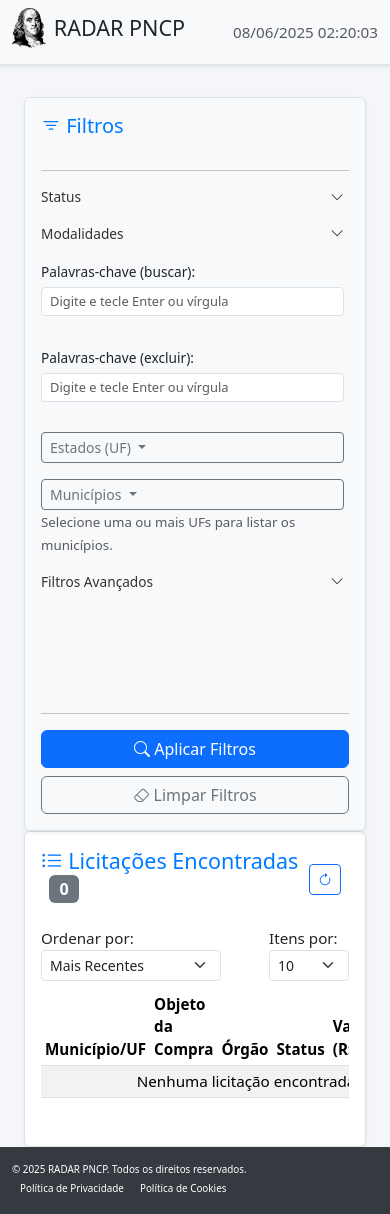
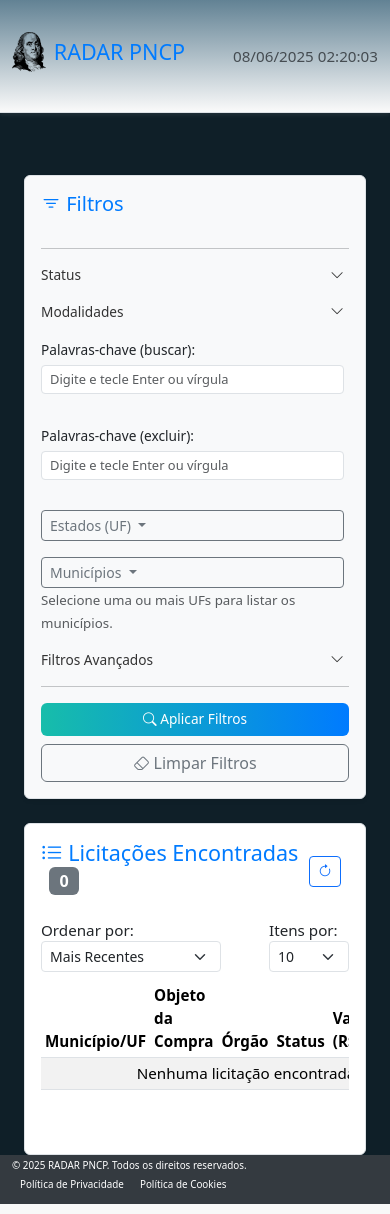
Before and after one commit to BroJhonson/plataforma-licitacoes, a Flask app: page / in a window 390 px wide. Run offline with Flask 3, Linux system fonts and the light colour scheme; data that the repository does not hold is empty.

Commit message:
concluindo design

```diff
--- a/frontend/static/css/style.css
+++ b/frontend/static/css/style.css
@@ -1,77 +1,74 @@
-/* static/css/style.css */
-
+/* Estilização geral do corpo da página */
 body {
     display: flex;
     flex-direction: column;
     min-height: 100vh; /* Garante que o rodapé fique no fim da página, mesmo com pouco conteúdo */
     font-size: 0.95rem;
-    background-color: #f4f6f9; /* Um cinza bem claro para o fundo geral */
+    background-color: #0f1f28; /* Fundo do site alterado para verde levemente azul */
 }
 
-/* Estilo para o cabeçalho (se precisar de ajustes) */
+/* Estilo para o cabeçalho da página */
 header.border-bottom {
-    background-color: #ffffff; /* Cabeçalho com fundo branco */
-    box-shadow: 0 2px 4px rgba(0,0,0,.08); /* Sombra sutil no cabeçalho */
-    /* Se quiser o cabeçalho fixo no topo:
-    position: fixed;
-    top: 0;
-    left: 0;
-    right: 0;
-    z-index: 1030;
-    */
+    background: linear-gradient(to bottom, #628294, #fafafa); /* Degradê vertical de verde-azulado para azul */
+    box-shadow: 0 2px 4px rgba(255, 255, 255, 0.08); /* Sombra sutil mantida */
+    padding: 1.5rem 0; /* Aumenta a altura do cabeçalho com mais padding vertical */
+    min-height: 80px; /* Define uma altura mínima para o cabeçalho */
+    /* position: fixed; top: 0; left: 0; right: 0; z-index: 1030; - Descomente para fixar o cabeçalho */
+}
+header.border-bottom .fs-4 {
+    color: #007bff; /* Define a cor da fonte como branco para "RADAR PNCP" */
 }
 
-/* Se o header for fixo, o .main-content precisará de um padding-top
-   para não ficar escondido atrás do header. Ex: 70px se o header tiver essa altura. */
+/* Estilo para o conteúdo principal, abaixo do cabeçalho */
 .main-content {
     flex-grow: 1; /* Faz o conteúdo principal ocupar o espaço restante */
-    /* padding-top: 70px; */ /* Descomente e ajuste se o header for fixo */
+    padding-top: 30px; /* Ajusta o padding-top para evitar que o conteúdo fique atrás do cabeçalho ampliado */
 }
 
-/* Painel de Filtros Fixo à Esquerda */
+/* Estilo para o painel de filtros fixo à esquerda */
 #painel-filtros-fixo {
-    position: -webkit-sticky; /* Para Safari */
+    position: -webkit-sticky; /* Suporte para Safari */
     position: sticky;
     top: 20px; /* Distância do topo da janela (ajuste se tiver cabeçalho fixo) */
-    height: calc(100vh - 40px - 70px); /* Altura: (Viewport) - (2 * 'top') - (Rodapé aprox.) */
-                                    /* Ajuste o '70px' (rodapé) se necessário */
-    display: flex; /* Para usar flexbox e empurrar botões para baixo */
+    height: calc(100vh - 40px - 70px); /* Altura ajustada para viewport menos margens e rodapé */
+    display: flex; /* Usa flexbox para alinhamento */
     flex-direction: column; /* Empilha os elementos verticalmente */
 }
 
-.filter-collapsible .form-label { /* Para o link clicável */
+/* Estilo para o link clicável nos filtros (ex.: "Status", "Modalidades") */
+.filter-collapsible .form-label {
     cursor: pointer;
     font-weight: 500;
     color: #333; /* Cor do texto do link */
 }
 .filter-collapsible .form-label:hover {
-    color: #007bff;
+    color: #007bff; /* Cor ao passar o mouse */
 }
 .filter-collapsible .bi-chevron-down {
-    transition: transform 0.2s ease-in-out;
+    transition: transform 0.2s ease-in-out; /* Animação suave da seta */
 }
 .filter-collapsible [aria-expanded="true"] .bi-chevron-down {
-    transform: rotate(180deg);
+    transform: rotate(180deg); /* Rota a seta ao expandir */
 }
-/* Remover max-height dos checkbox-container se o collapse cuida da altura */
-/* .checkbox-container { max-height: 150px; ... }  Pode ser removido ou ajustado */ /*SO OLHAR SE PRECISA OU NAO*/
 
-#painel-filtros-fixo > .p-3 { /* O div que tem a borda, fundo e sombra */
+/* Estilo do container interno do painel de filtros */
+#painel-filtros-fixo > .p-3 {
     display: flex;
     flex-direction: column;
-    flex-grow: 1; /* Faz este div ocupar o espaço disponível no #painel-filtros-fixo */
-    overflow: hidden; /* Esconde o overflow do painel principal, o scroll será no #conteudo-scroll-filtros */
+    flex-grow: 1; /* Ocupa o espaço disponível */
+    overflow: hidden; /* Esconde overflow, scroll será no #conteudo-scroll-filtros */
 }
 
+/* Estilo para a área de rolagem dos filtros */
 #conteudo-scroll-filtros {
-    overflow-y: auto; /* BARRA DE ROLAGEM SÓ AQUI */
-    flex-grow: 1; /* Permite que esta área cresça e ocupe espaço */
-    padding-right: 5px; /* Espaço para a barra de rolagem não colar no conteúdo */
+    overflow-y: auto; /* Barra de rolagem vertical */
+    flex-grow: 1; /* Ocupa o espaço disponível */
+    padding-right: 5px; /* Espaço para a barra de rolagem não colar */
 }
 
-/* Estilização dos títulos e labels dentro dos filtros */
+/* Estilo dos títulos e labels dentro do painel de filtros */
 #painel-filtros-fixo h5 {
-    color: #007bff; /* Azul mais vibrante */
+    color: #007bff; /* Azul vibrante para títulos */
     margin-bottom: 1rem;
 }
 
@@ -81,18 +78,17 @@
     font-size: 0.9em;
 }
 
-/* Campos de formulário menores nos filtros */
+/* Estilo dos campos de formulário nos filtros */
 #painel-filtros-fixo .form-control-sm,
 #painel-filtros-fixo .form-select-sm {
     font-size: 0.85em;
 }
 
-/* Container para checkboxes (UFs, Modalidades) */
+/* Estilo do container de checkboxes (UFs, Modalidades) */
 .checkbox-container {
-    /*max-height: 150px; /* Altura máxima antes de mostrar scroll interno */
     overflow-y: auto;
     border: 1px solid #ced4da;
-    padding: 0.5rem; /* Padding interno */
+    padding: 0.5rem;
     border-radius: 0.25rem;
     background-color: #ffffff; /* Fundo branco para destacar */
 }
@@ -102,8 +98,10 @@
 }
 .checkbox-container .form-check-label {
     font-size: 0.9em;
-    font-weight: normal; /* Labels dos checkboxes normais */
+    font-weight: normal;
 }
+
+/* Estilo para links no container de objetos */
 .objeto-container a {
     font-size: 0.85em;
     text-decoration: none;
@@ -114,84 +112,90 @@
     cursor: pointer;
 }
 
+/* Estilo do título da coluna da tabela */
 #coluna-tabela h4 {
     color: #007bff;
 }
 
-/* Rodapé */
+/* Estilo do rodapé */
 .site-footer {
-    background-color: #343a40; /* Cinza escuro */
-    color: #f8f9fa; /* Texto claro */
-    padding: 1rem 0;
+    background-color: #43484d; /* Cinza escuro */
+    color: #faf8f8; /* Texto claro */
+    padding: 0.2rem 0;
     font-size: 0.65em;
     text-align: center;
+}
+.site-footer p,
+.site-footer .nav {
+    margin-bottom: 0;
+    line-height: 1.2;
 }
 
 .site-footer .nav-link {
     color: #adb5bd;
-    padding: 0.25rem 0.5rem;
+    padding: 0.5rem 0.5rem;
 }
 
 .site-footer .nav-link:hover {
     color: #ffffff;
 }
 
-/* Ajustes no painel lateral de detalhes (Offcanvas) */
+/* Estilo do painel de detalhes (offcanvas) */
 #detailsPanelContent p {
-    margin-bottom: 0.3rem; /* Menor margem entre parágrafos */
-    font-size: 0.9em; /* Fonte informativa um pouco menor */
-    line-height: 1.4;    /* Melhorar legibilidade com fontes menores */
+    margin-bottom: 0.3rem;
+    font-size: 0.9em;
+    line-height: 1.4;
 }
 #detailsPanelContent strong {
-    font-size: 1em; /* Mantém o negrito no tamanho original relativo ao <p> */
-    color: #343a40; /* Cor mais escura para destaque */
+    font-size: 1em;
+    color: #343a40;
 }
-#detailsPanelContent .badge { /* Badges dentro dos detalhes */
+#detailsPanelContent .badge {
     font-size: 0.85em;
 }
-#detailsPanelContent .small { /* Textos explicitamente marcados como small */
+#detailsPanelContent .small {
     font-size: 0.8em;
 }
 
-/* Justificativa Presencial e Informação Complementar - Caixas de texto */
+/* Estilo das caixas de texto em "Justificativa" e "Informação Complementar" */
 #detailsPanelContent div[style*="white-space: pre-wrap"] {
-    font-size: 0.88em; /* Mesmo tamanho da fonte informativa */
-    padding: 8px; /* Padding um pouco menor */
-    max-height: 120px; /* Altura um pouco menor se desejado */
+    font-size: 0.88em;
+    padding: 8px;
+    max-height: 120px;
 }
 #detailsPanelContent .justificativa-container a.small {
-    font-size: 0.9em; /* Para "Ver mais/menos" não ficar tão pequeno */
+    font-size: 0.9em;
 }
 
-/* Para a tabela de itens */
+/* Estilo da tabela de itens no painel de detalhes */
 #detailsPanelItensTableContainer {
-    max-height: 300px; /* ou o valor que você já tem */
-    overflow-y: auto;  /* ou o valor que você já tem */
+    max-height: 300px;
+    overflow-y: auto;
     margin-left: 10px;
     margin-right: 10px;
 }
 
-/* Paginação da tabela de itens */
+#detailsPanelItensTableContainer table td,
+#detailsPanelItensTableContainer table th {
+    padding: 0.25rem 0.4rem;
+    font-size: 0.85em;
+    vertical-align: middle;
+}
+
 #detailsPanelItensPagination .page-link-sm {
     padding: 0.2rem 0.4rem;
     font-size: 0.75rem;
 }
 
-#detailsPanelItensTableContainer table td,
-#detailsPanelItensTableContainer table th {
-    padding: 0.25rem 0.4rem; /* Padding menor nas células */
-    font-size: 0.85em;
-    vertical-align: middle;
-
+/* Estilo do título do offcanvas */
 .offcanvas-title {
-    font-size: 1.2rem; /* Um pouco menor */
-}
+    font-size: 1.2rem;
 }
 
-.offcanvas-body h5 { /* Títulos H5 dentro do offcanvas */
+.offcanvas-body h5 {
     font-size: 1.05rem;
     color: #007bff;
-    margin-top: 1.25rem; /* Mais espaço acima */
+    margin-top: 1.25rem;
     margin-bottom: 0.75rem;
     padding-bottom: 0.25rem;
     border-bottom: 1px solid #e9ecef;
@@ -201,21 +205,21 @@
     margin-bottom: 1.25rem;
 }
 
-/* Estilos para as Tags de Palavra-Chave */
+/* Estilo das tags de palavra-chave */
 .tags-container {
     display: flex;
     flex-wrap: wrap;
-    gap: 5px; /* Espaço entre as tags */
+    gap: 5px;
     padding: 5px 0;
 }
 
 .tag-item {
-    background-color: #007bff; /* Azul Bootstrap */
+    background-color: #007bff;
     color: white;
     padding: 3px 8px;
     border-radius: 10px;
     font-size: 0.85em;
-    display: inline-flex; /* Para alinhar o texto e o botão de remover */
+    display: inline-flex;
     align-items: center;
 }
 
@@ -225,16 +229,15 @@
     color: white;
     margin-left: 5px;
     padding: 0;
-    font-size: 1.1em; /* Tamanho do 'x' */
+    font-size: 1.1em;
     line-height: 1;
     cursor: pointer;
 }
 .tag-item .remove-tag:hover {
     opacity: 0.7;
 }
-/* Fim do estilos para as Tags de Palavra-Chave */
 
-/* TAG DE FILTROS NO TOPO DA TABELA*/
+/* Estilo das tags de filtros no topo da tabela */
 #filtrosAtivosContainer .badge {
     margin-right: 5px;
     margin-bottom: 5px;
@@ -244,6 +247,7 @@
     color: #555;
 }
 
+/* Estilo do overlay de carregamento */
 #loadingOverlay {
     position: fixed;
     top: 0;
@@ -251,8 +255,83 @@
     width: 100%;
     height: 100%;
     background-color: rgba(255, 255, 255, 0.7);
-    z-index: 1050; /* Acima da maioria dos elementos */
+    z-index: 1050;
     display: flex;
     justify-content: center;
     align-items: center;
 }
+
+/* Ajustes de responsividade para telas pequenas */
+@media (max-width: 767.98px) {
+    #painel-filtros-fixo {
+        position: static;
+        height: auto;
+        margin-bottom: 1.5rem;
+    }
+    #conteudo-scroll-filtros {
+        overflow-y: visible;
+        max-height: none;
+    }
+}
+
+
+
+/* Estilo do botão "Aplicar Filtros" DEGRADÊ*/
+#painel-filtros-fixo .btn-primary {
+    background: linear-gradient(90deg, #17bdaa, #007bff); /* Degradê de verde-azulado para azul */
+    border: none;
+    font-size: 0.9em;
+}
+#painel-filtros-fixo .btn-primary:hover {
+    background: linear-gradient(90deg, #9e4b05, #ee7007); /* Degradê ao passar o mouse */
+}
+
+/* Estilo da tabela principal de licitações */
+#licitacoes-table {
+    width: 100%;
+    border-collapse: collapse;
+}
+#licitacoes-table th {
+    background-color: #e9ecef;
+    padding: 0.5rem;
+    text-align: left;
+    font-size: 0.9em;
+    color: #343a40;
+}
+#licitacoes-table td {
+    padding: 0.5rem;
+    font-size: 0.85em;
+    border-bottom: 1px solid #dee2e6;
+}
+#licitacoes-table td:nth-child(4) {
+    font-weight: bold;
+    color: #007bff;
+}
+#licitacoes-table tr:hover {
+    background-color: #f1f3f5;
+}
+
+/* Estilo da paginação da tabela principal */
+.pagination {
+    margin-top: 1rem;
+}
+.pagination .page-link {
+    color: #007bff;
+    padding: 0.25rem 0.5rem;
+    font-size: 0.85em;
+}
+.pagination .page-link:hover {
+    background-color: #e9ecef;
+}
+
+/* Estilo do cabeçalho da tabela (título "Licitações Encontradas") */
+#licitacoes-header {
+    padding: 1rem;
+    background-color: #ffffff;
+    border-bottom: 1px solid #dee2e6;
+}
+#licitacoes-header h4 {
+    color: #007bff;
+    margin: 0;
+    font-size: 1.1em;
+}
--- a/frontend/static/js/main.js
+++ b/frontend/static/js/main.js
@@ -938,33 +938,53 @@
             //detailsPanelLabel.textContent = lic.processo ? `Processo: ${lic.processo}` : `Detalhes: ${lic.numeroControlePNCP || 'N/I'}`;
         }
 
+         // Formatar datas helper (opcional, mas útil)
+        const formatDate = (dateString) => {
+            if (!dateString) return 'N/I';
+            // Adiciona 'Z' para garantir que seja tratada como UTC se não tiver fuso,
+            // evitando problemas de off-by-one day dependendo do fuso do cliente.
+            // Se a data já vier com fuso do backend, pode não ser necessário o 'Z'.
+            return new Date(dateString + 'T00:00:00Z').toLocaleDateString('pt-BR');
+        };
+
 
         let htmlContent = `
             <p><strong>Número PNCP:</strong> ${lic.numeroControlePNCP || 'N/I'}</p>
-            <p><strong>Objeto:</strong> ${lic.objetoCompra || 'N/I'}</p>
+            ${
+                lic.processo
+                    ? `<p><strong>Número do Processo:</strong> ${lic.processo}</p>`
+                    : ''
+            }
+            <p><strong>Objeto:</strong></p>
+            <div class="mb-2" style="white-space: pre-wrap; background-color: #f8f9fa; padding: 10px; border-radius: 5px; max-height: 150px; overflow-y: auto;">${lic.objetoCompra || 'N/I'}</div>
             <p><strong>Órgão:</strong> ${lic.orgaoEntidadeRazaoSocial || 'N/I'}</p>
             <p><strong>Unidade Compradora:</strong> ${lic.unidadeOrgaoNome || 'N/I'}</p>
             <p><strong>Município/UF:</strong> ${lic.unidadeOrgaoMunicipioNome || 'N/I'}/${lic.unidadeOrgaoUfSigla || 'N/I'}</p>
             <p><strong>Modalidade:</strong> ${lic.modalidadeNome || 'N/I'}</p>
-            <p><strong>Amparo Legal:</strong> ${lic.amparoLegalNome || 'N/I'}</p>
+            <!-- DESABILITADO PARA TESTAR O DE BAIXO <p><strong>Amparo Legal:</strong> ${lic.amparoLegalNome || 'N/I'}</p> -->
+            ${lic.amparoLegalNome ? `<p><strong>Amparo Legal:</strong> ${lic.amparoLegalNome}</p>` : ''}
             ${
                 lic.valorTotalHomologado
                     ? `<p><strong>Valor Total Homologado:</strong> R$ ${parseFloat(lic.valorTotalHomologado).toLocaleString('pt-BR', { minimumFractionDigits: 2, maximumFractionDigits: 2 })}</p>`
                     : ''
             }
-            <p><strong>Situação:</strong> <span class="badge ${getStatusBadgeClass(lic.situacaoReal)}">${lic.situacaoReal || 'N/I'}</span></p>
-            <p><strong>Data Publicação PNCP:</strong> ${lic.dataPublicacaoPncp ? new Date(lic.dataPublicacaoPncp + 'T00:00:00').toLocaleDateString('pt-BR') : 'N/I'}</p>
-            <p><strong>Valor Estimado:</strong> ${lic.valorTotalEstimado ? `R$ ${parseFloat(lic.valorTotalEstimado).toLocaleString('pt-BR', { minimumFractionDigits: 2, maximumFractionDigits: 2 })}` : 'N/I'}</p>
+            ${lic.modoDisputaNome ? `<p><strong>Modo de Disputa:</strong> ${lic.modoDisputaNome}</p>` : '<p class="text-muted small"><small><strong>Modo de Disputa:</strong> (Não informado)</small></p>'}
+            ${lic.tipolnstrumentoConvocatorioNome ? `<p><strong>Tipo:</strong> ${lic.tipolnstrumentoConvocatorioNome}</p>` : '<p class="text-muted small"><small><strong>Tipo:</strong> (Não informado)</small></p>'}
+            <!-- DESABILITADO PARA TESTAR O DE BAIXO <p><strong>Situação:</strong> <span class="badge ${getStatusBadgeClass(lic.situacaoReal)}">${lic.situacaoReal || 'N/I'}</span></p>  -->
+            ${lic.situacaoReal ? `<p><small><strong>Situação Atual:</strong> ${lic.situacaoReal} </small></p>` : ''}
+
+            <!-- DESABILITADO PARA TESTAR O DE BAIXO <p><strong>Data Publicação PNCP:</strong> ${lic.dataPublicacaoPncp ? new Date(lic.dataPublicacaoPncp + 'T00:00:00').toLocaleDateString('pt-BR') : 'N/I'}</p>  -->
+            <p><strong>Data Publicação PNCP:</strong> ${formatDate(lic.dataPublicacaoPncp)}</p>
+
+            <p><strong>Início Recebimento Propostas:</strong> ${formatDate(lic.dataAberturaProposta)}</p>
+            <p><strong>Fim Recebimento Propostas:</strong> ${formatDate(lic.dataEncerramentoProposta)}</p>
+            <p><strong>Última Atualização:</strong> ${formatDate(lic.dataAtualizacao)}</p>
+            <p><strong>Valor Total Estimado:</strong> ${lic.valorTotalEstimado ? `R$ ${parseFloat(lic.valorTotalEstimado).toLocaleString('pt-BR', { minimumFractionDigits: 2, maximumFractionDigits: 2 })}` : 'N/I'}</p>
             <p><strong>Informação Complementar:</strong></p>
             <div style="white-space: pre-wrap; background-color: #f8f9fa; padding: 10px; border-radius: 5px; max-height: 150px; overflow-y: auto;">
                 ${lic.informacaoComplementar || 'Nenhuma'}
             </div>
 
-            <!-- Placeholders para campos pendentes de API -->
-            <p class="mt-2 text-muted"><small><strong>Modo de Disputa:</strong> (Pendente API)</small></p>
-            <p class="text-muted"><small><strong>Tipo:</strong> (Pendente API)</small></p>
-            <p class="text-muted"><small><strong>Data Início Recebimento:</strong> (Pendente API)</small></p>
-            <p class="text-muted"><small><strong>Data Fim Recebimento:</strong> (Pendente API)</small></p>
         `;
 
 
--- a/frontend/templates/base.html
+++ b/frontend/templates/base.html
@@ -17,11 +17,11 @@
         .filter-panel { background-color: #f8f9fa; padding: 15px; height: calc(100vh - 150px); overflow-y: auto; /* Ajustar altura conforme cabeçalho/rodapé */}
         .table-panel { padding: 15px; }
         .details-panel-container { /* Estilos para o painel lateral (Offcanvas do Bootstrap cuidará disso) */ }
-        .site-footer { background-color: #343a40; color: white; padding: 15px 0; }
+        .site-footer { background-color: #343a40; color: white; padding: 5px 0; }
     </style>
 </head>
 <body>
-    <header class="bg-light border-bottom">
+    <header class="border-bottom">
         <div class="container-fluid">
             <div class="d-flex flex-wrap align-items-center justify-content-between py-2">
                 <a href="/" class="d-flex align-items-center mb-2 mb-lg-0 text-dark text-decoration-none">
```
Also changed, not shown: frontend/app.py (line endings or trailing spaces).
